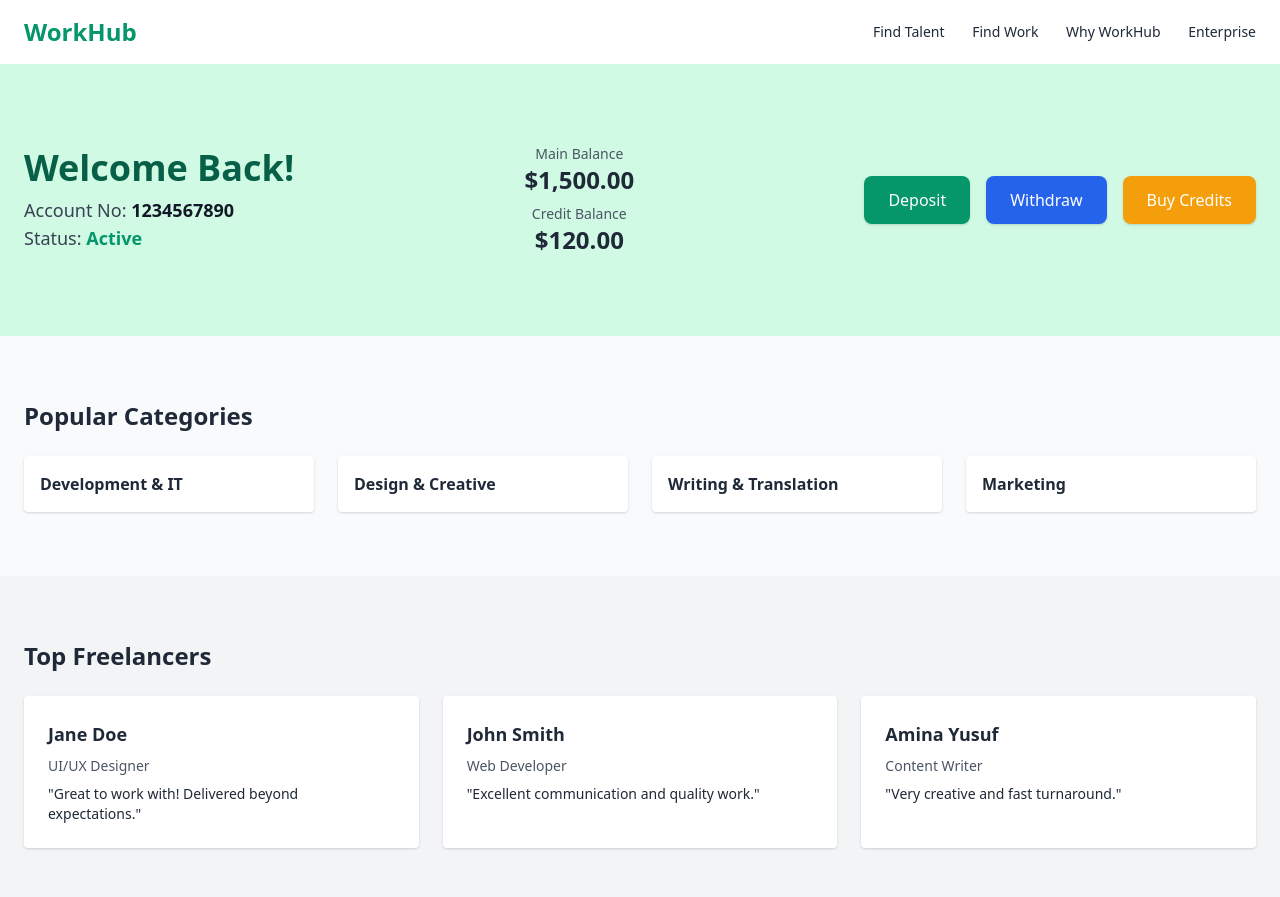
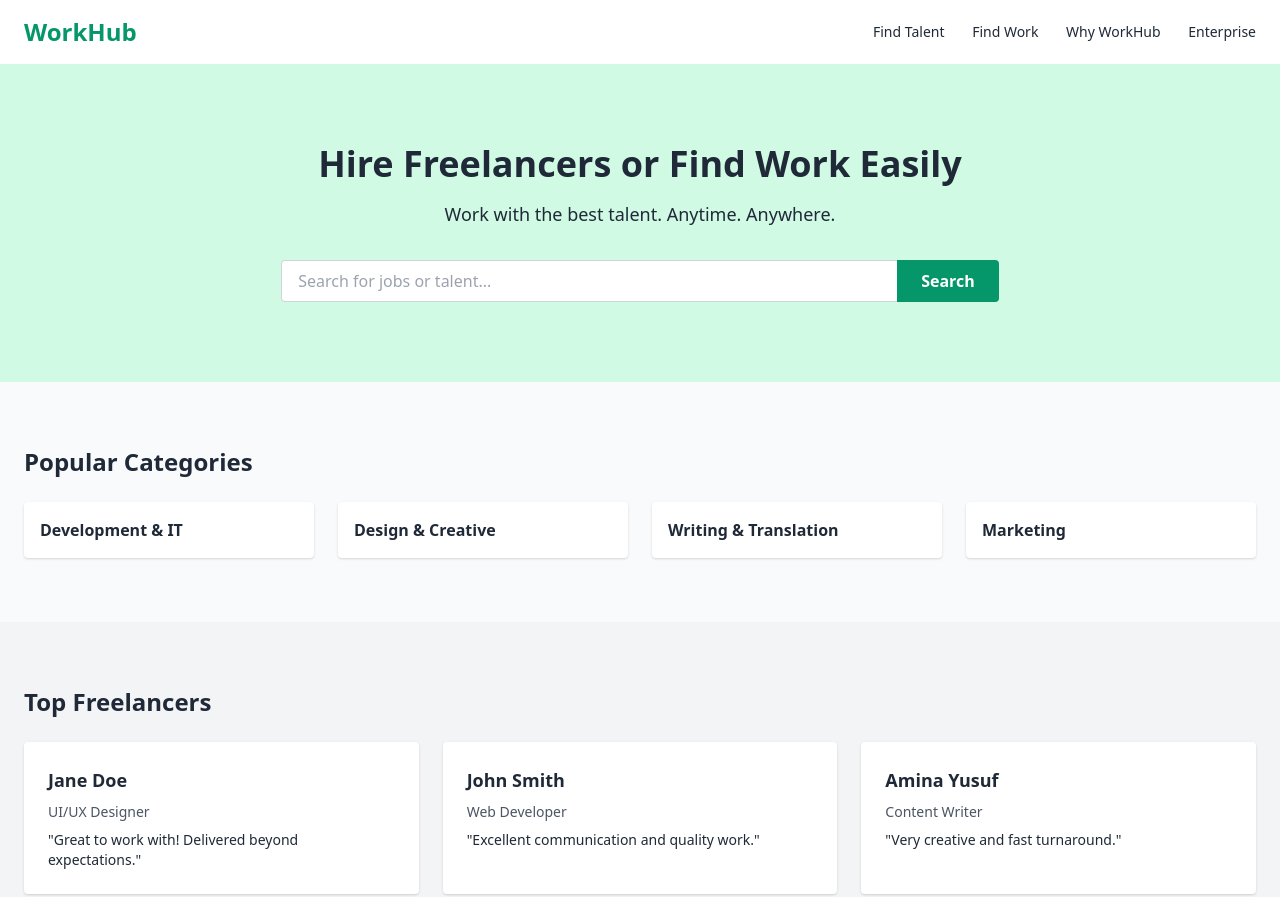
Before and after one commit to CashWayAppRegulatedCentralBankOfAmerica/workhub, a plain HTML site: page index.html in a window 1280 px wide. Shown: the top 897 px of the page. Drawn offline with nearby package versions, Linux system fonts and the light colour scheme.

Commit message:
Update index.html

```diff
--- a/index.html
+++ b/index.html
@@ -20,41 +20,17 @@
     </div>
   </header>
 
-  <!-- Dashboard Summary Bar (Full Height Replacement of Hero Section) -->
-<section class="bg-green-100 py-20">
-  <div class="container mx-auto px-6">
-    <div class="flex flex-col md:flex-row justify-between items-center space-y-8 md:space-y-0">
-
-      <!-- User Info -->
-      <div class="text-center md:text-left">
-        <h2 class="text-4xl font-bold text-green-800 mb-2">Welcome Back!</h2>
-        <p class="text-lg text-gray-700">Account No: <span class="font-semibold text-gray-900">1234567890</span></p>
-        <p class="text-lg text-gray-700">Status: <span class="font-semibold text-green-600">Active</span></p>
+  <!-- Hero Section -->
+  <section class="bg-green-100 py-20">
+    <div class="container mx-auto px-6 text-center">
+      <h2 class="text-4xl font-bold mb-4">Hire Freelancers or Find Work Easily</h2>
+      <p class="mb-8 text-lg">Work with the best talent. Anytime. Anywhere.</p>
+      <div class="flex justify-center">
+        <input type="text" placeholder="Search for jobs or talent..." class="w-1/2 px-4 py-2 rounded-l border-t border-l border-b border-gray-300" />
+        <button class="px-6 py-2 bg-green-600 text-white font-semibold rounded-r">Search</button>
       </div>
-
-      <!-- Balances -->
-      <div class="text-center space-y-2">
-        <div>
-          <p class="text-gray-600 text-sm">Main Balance</p>
-          <p class="text-2xl font-semibold text-gray-800">$1,500.00</p>
-        </div>
-        <div>
-          <p class="text-gray-600 text-sm">Credit Balance</p>
-          <p class="text-2xl font-semibold text-gray-800">$120.00</p>
-        </div>
-      </div>
-
-      <!-- Action Buttons -->
-      <div class="flex flex-col md:flex-row gap-4">
-        <button class="bg-green-600 text-white px-6 py-3 rounded-lg shadow hover:bg-green-700 transition">Deposit</button>
-        <button class="bg-blue-600 text-white px-6 py-3 rounded-lg shadow hover:bg-blue-700 transition">Withdraw</button>
-        <button class="bg-yellow-500 text-white px-6 py-3 rounded-lg shadow hover:bg-yellow-600 transition">Buy Credits</button>
-      </div>
-
     </div>
-  </div>
-</section>
-
+  </section>
 
   <!-- Categories -->
   <section class="py-16">
```
